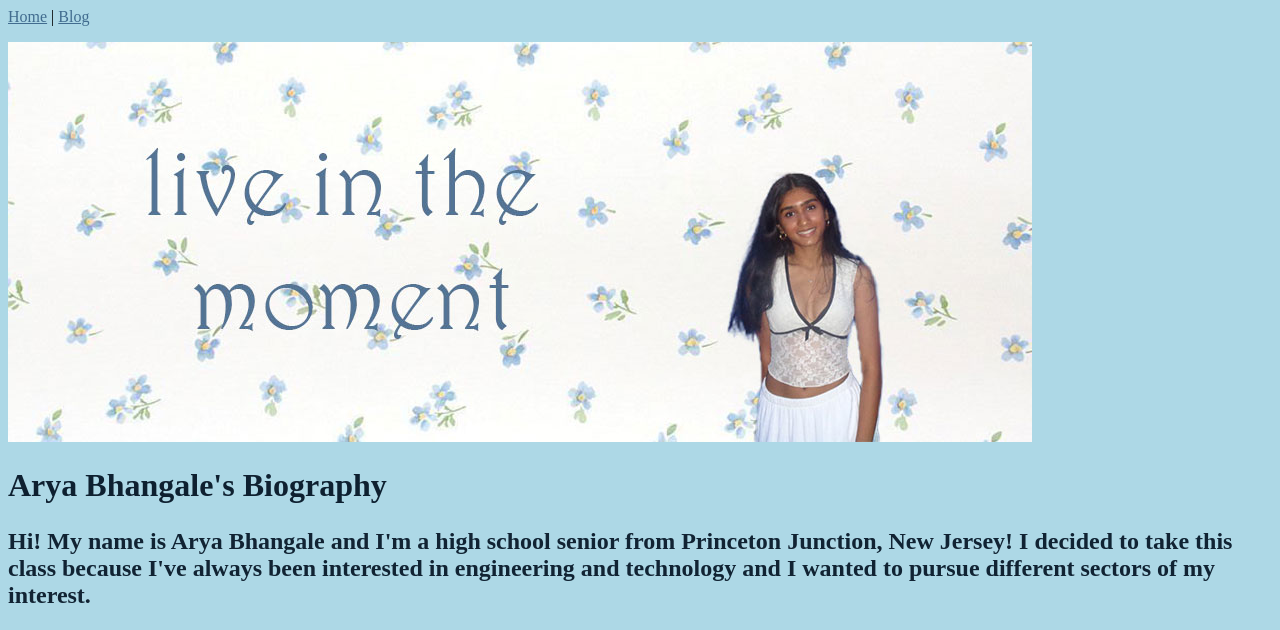
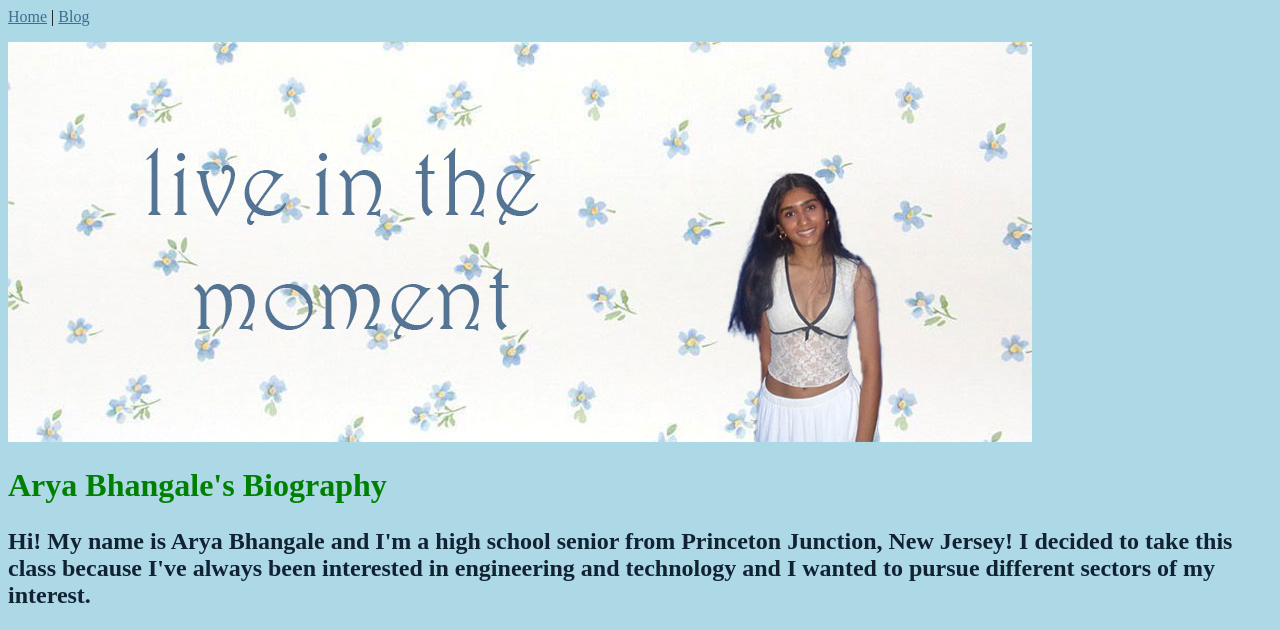
Before and after one commit to suitgirls/abhangal, a plain HTML site: page index.html in a window 1280 px wide. Shown: the top 630 px of the page. Drawn offline with Linux system fonts and the light colour scheme.

Commit message:
Update styles.css

```diff
--- a/styles.css
+++ b/styles.css
@@ -1,6 +1,6 @@
 body {
     background-color: lightblue;
 }
-h1 {color:rgb(14, 32, 48);}
+h1 {color: green;}
 h2 {color:rgb(17, 35, 51);}
 a {color:rgb(65, 108, 143);}
```
